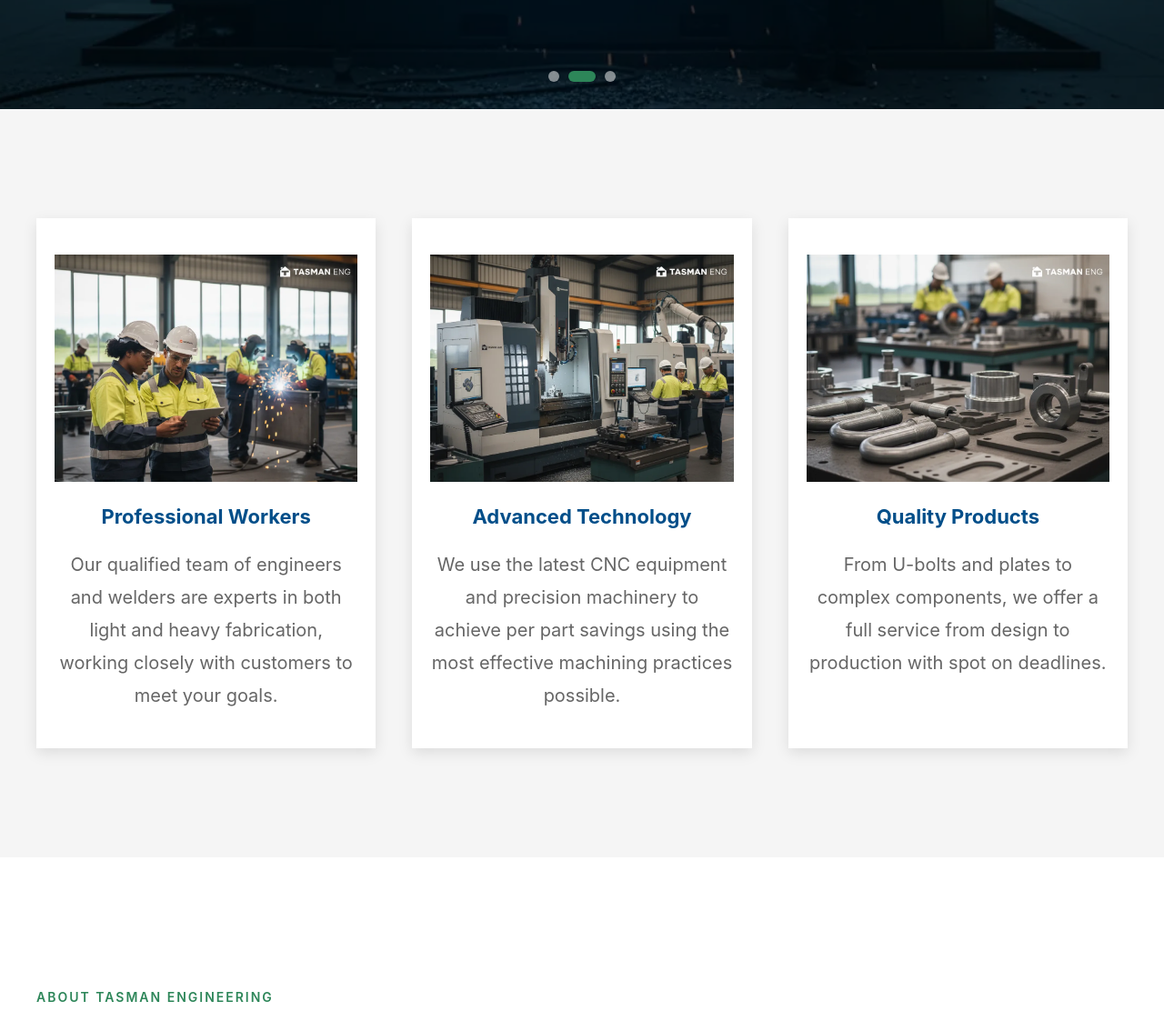
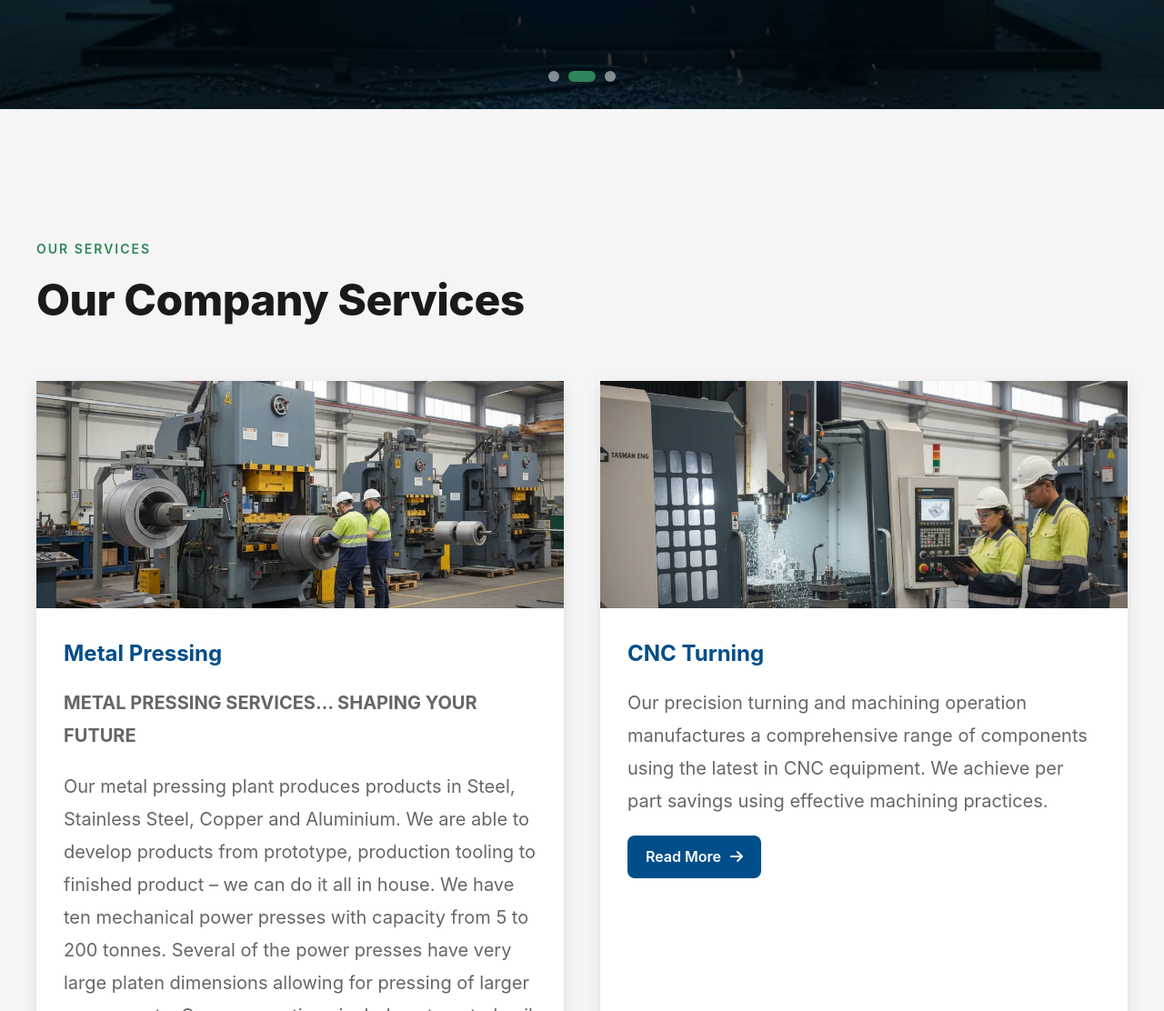
Before and after one commit to Wasabiboy/tasman-enginerring, a plain HTML site: page index.html in a window 1280 px wide. Shown: the part 940-2052 px from the top of the page at 91% size. Drawn offline with Linux system fonts and the light colour scheme.

Commit message:
Reorganize homepage layout: move Services section under banner, remove feature boxes
Co-authored-by: Phillip Wesley-Brown <Wasabiboy@users.noreply.github.com>

```diff
--- a/css/style.css
+++ b/css/style.css
@@ -422,60 +422,6 @@ p {
     background: var(--primary-color);
     width: 30px;
     border-radius: 6px;
-}
-
-/* Features Section */
-.features {
-    padding: 120px 0;
-    background: var(--light-color);
-}
-
-.features-grid {
-    display: grid;
-    grid-template-columns: repeat(auto-fit, minmax(320px, 1fr));
-    gap: 40px;
-}
-
-.feature-card {
-    text-align: center;
-    padding: 40px 20px;
-    background: var(--white);
-    border-radius: 0;
-    transition: var(--transition);
-    box-shadow: 0 5px 15px rgba(0,0,0,0.1);
-}
-
-.feature-card:hover {
-    transform: translateY(-10px);
-    box-shadow: 0 10px 30px rgba(0,0,0,0.15);
-}
-
-.feature-icon {
-    width: 100%;
-    height: 250px;
-    margin: 0 auto 20px;
-    border-radius: 0;
-    overflow: hidden;
-    display: flex;
-    align-items: center;
-    justify-content: center;
-}
-
-.feature-icon img {
-    width: 100%;
-    height: 100%;
-    object-fit: cover;
-}
-
-.feature-card h3 {
-    font-size: 22px;
-    margin-bottom: 15px;
-    color: var(--secondary-color);
-}
-
-.feature-card p {
-    color: var(--text-light);
-    line-height: 1.8;
 }
 
 /* About Section */
@@ -1392,8 +1338,4 @@ p {
     .products-grid {
         grid-template-columns: 1fr;
     }
-
-    .features-grid {
-        grid-template-columns: 1fr;
-    }
 }
--- a/index.html
+++ b/index.html
@@ -131,71 +131,6 @@
         </div>
     </section>
 
-    <!-- Features Section -->
-    <section class="features">
-        <div class="container">
-            <div class="features-grid">
-                <div class="feature-card">
-                    <div class="feature-icon">
-                        <img src="images/Professional Engineer Workers.webp" alt="Professional Workers" loading="lazy">
-                    </div>
-                    <h3>Professional Workers</h3>
-                    <p>Our qualified team of engineers and welders are experts in both light and heavy fabrication, working closely with customers to meet your goals.</p>
-                </div>
-                <div class="feature-card">
-                    <div class="feature-icon">
-                        <img src="images/Advanced Engineering Technology.webp" alt="Advanced Technology" loading="lazy">
-                    </div>
-                    <h3>Advanced Technology</h3>
-                    <p>We use the latest CNC equipment and precision machinery to achieve per part savings using the most effective machining practices possible.</p>
-                </div>
-                <div class="feature-card">
-                    <div class="feature-icon">
-                        <img src="images/Quality Products.webp" alt="Quality Products" loading="lazy">
-                    </div>
-                    <h3>Quality Products</h3>
-                    <p>From U-bolts and plates to complex components, we offer a full service from design to production with spot on deadlines.</p>
-                </div>
-            </div>
-        </div>
-    </section>
-
-    <!-- About Section -->
-    <section class="about" id="about">
-        <div class="container">
-            <div class="about-content">
-                <div class="about-text">
-                    <span class="section-subtitle">ABOUT TASMAN ENGINEERING</span>
-                    <h2 class="section-title">We Have 25+ Years Experience<br>In Industrial Area with Successful Projects</h2>
-                    <p>Tasman Engineering can provide a number of general engineering services to our customers. If you have a complex component or assembly and are looking for a single-source supplier, then we are the solution.</p>
-                    <p>Whether you require low cost/high volume product, or low volume with high value we will be able to help turn your concept into reality. Working closely with customers, we'll help you to meet your goals - from the Design to Proto-typing, then Full Production.</p>
-                    <div class="about-stats">
-                        <div class="stat-item">
-                            <div class="stat-number" data-target="25">0</div>
-                            <div class="stat-label">Years Experience</div>
-                        </div>
-                        <div class="stat-item">
-                            <div class="stat-number" data-target="300">0</div>
-                            <div class="stat-label">Projects Completed</div>
-                        </div>
-                        <div class="stat-item">
-                            <div class="stat-number" data-target="500">0</div>
-                            <div class="stat-label">Happy Clients</div>
-                        </div>
-                    </div>
-                    <a href="#contact" class="btn btn-primary">Get A Quote</a>
-                </div>
-                <div class="about-image">
-                    <img src="images/tasman-brackets.webp" alt="Tasman Engineering" loading="lazy">
-                    <div class="experience-badge">
-                        <span class="badge-number">25+</span>
-                        <span class="badge-text">Years<br>Experience</span>
-                    </div>
-                </div>
-            </div>
-        </div>
-    </section>
-
     <!-- Services Section -->
     <section class="services" id="services">
         <div class="container">
@@ -261,6 +196,42 @@
                         <h3>U-Bolts & Plates</h3>
                         <p>We have a large stock range of M10 and M12 U-bolts, U-brackets, and plates with holes. All products are hot dip galvanized for maximum protection.</p>
                         <a href="u-bolts-plates.html" class="service-link">Read More <i class="fas fa-arrow-right"></i></a>
+                    </div>
+                </div>
+            </div>
+        </div>
+    </section>
+
+    <!-- About Section -->
+    <section class="about" id="about">
+        <div class="container">
+            <div class="about-content">
+                <div class="about-text">
+                    <span class="section-subtitle">ABOUT TASMAN ENGINEERING</span>
+                    <h2 class="section-title">We Have 25+ Years Experience<br>In Industrial Area with Successful Projects</h2>
+                    <p>Tasman Engineering can provide a number of general engineering services to our customers. If you have a complex component or assembly and are looking for a single-source supplier, then we are the solution.</p>
+                    <p>Whether you require low cost/high volume product, or low volume with high value we will be able to help turn your concept into reality. Working closely with customers, we'll help you to meet your goals - from the Design to Proto-typing, then Full Production.</p>
+                    <div class="about-stats">
+                        <div class="stat-item">
+                            <div class="stat-number" data-target="25">0</div>
+                            <div class="stat-label">Years Experience</div>
+                        </div>
+                        <div class="stat-item">
+                            <div class="stat-number" data-target="300">0</div>
+                            <div class="stat-label">Projects Completed</div>
+                        </div>
+                        <div class="stat-item">
+                            <div class="stat-number" data-target="500">0</div>
+                            <div class="stat-label">Happy Clients</div>
+                        </div>
+                    </div>
+                    <a href="#contact" class="btn btn-primary">Get A Quote</a>
+                </div>
+                <div class="about-image">
+                    <img src="images/tasman-brackets.webp" alt="Tasman Engineering" loading="lazy">
+                    <div class="experience-badge">
+                        <span class="badge-number">25+</span>
+                        <span class="badge-text">Years<br>Experience</span>
                     </div>
                 </div>
             </div>
--- a/js/main.js
+++ b/js/main.js
@@ -202,7 +202,7 @@ window.addEventListener('scroll', () => {
 });
 
 // Add fade-in animation
-const fadeInElements = document.querySelectorAll('.feature-card, .service-card, .project-card, .product-card');
+const fadeInElements = document.querySelectorAll('.service-card, .project-card, .product-card');
 
 const fadeInObserver = new IntersectionObserver((entries) => {
     entries.forEach(entry => {
```
Also changed, not shown: 2 other files.
